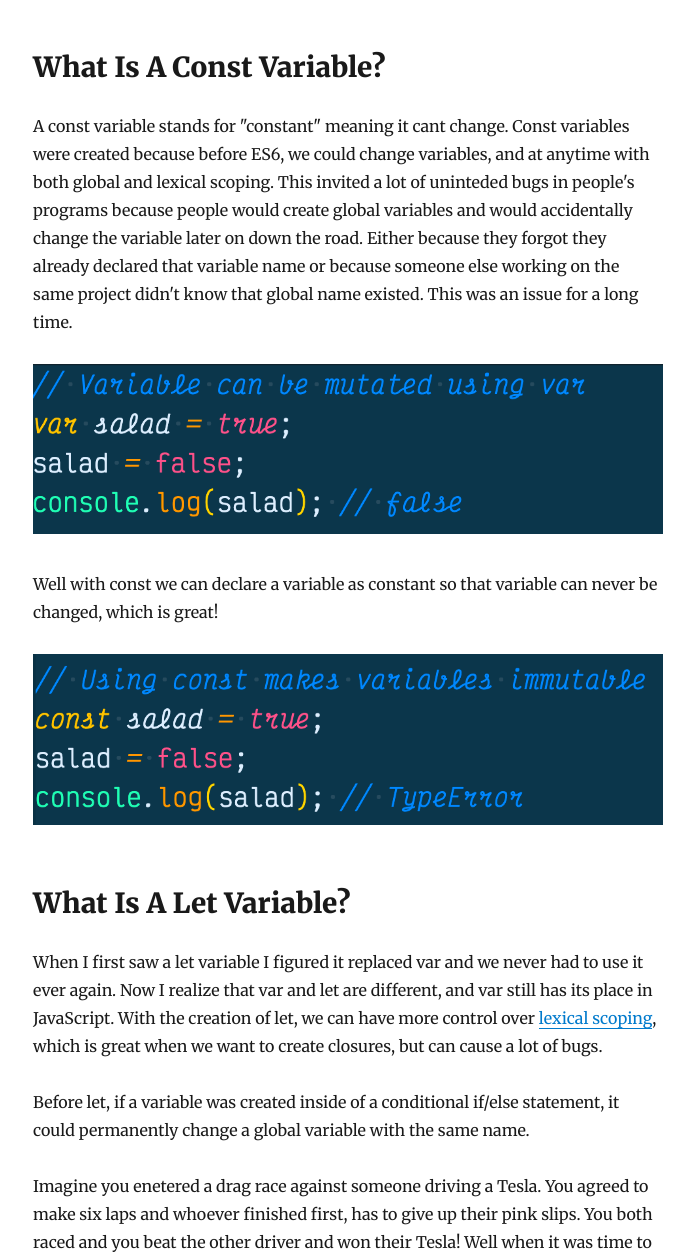
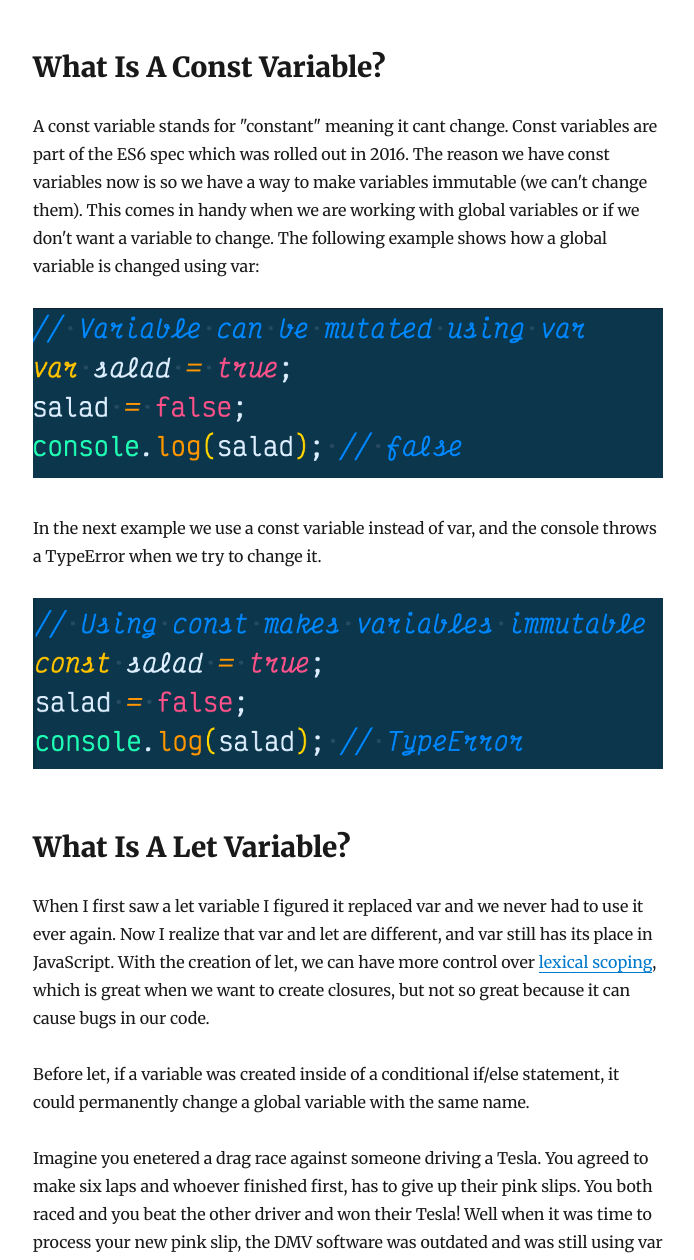
Before and after one commit to Bjg813/my-gatsby-blog, a Gatsby site: page /const-let/ in a window 1280 px wide. Shown: the part 438-1698 px from the top of the page, without its empty margins (292-986 px from the left). Built offline with nearby package versions, Linux system fonts and the light colour scheme; Gatsby itself is replaced by a stand-in of ours; some packages are replaced by stand-ins of ours.

Commit message:
update const content

```diff
--- a/content/blog/const-let/index.md
+++ b/content/blog/const-let/index.md
@@ -7,16 +7,16 @@ description: Learn When to Use Const Over When to Use Let Variables In ES6 JavaS
 If you are like me and found that when ES6 came out, you were scratching your head when you saw there were two new variable options, const and let. Since JavaScript is the first languauge I learned, I didn't know there were any other variables bindings out there except for var. If you had the same experience or are currently having this experience right now, please read on and learn the difference between const and let variables.
 
 ## What Is A Const Variable?
-A const variable stands for "constant" meaning it cant change. Const variables were created because before ES6, we could change variables, and at anytime with both global and lexical scoping. This invited a lot of uninteded bugs in people's programs because people would create global variables and would accidentally change the variable later on down the road. Either because they forgot they already declared that variable name or because someone else working on the same project didn't know that global name existed. This was an issue for a long time.
+A const variable stands for "constant" meaning it cant change. Const variables are part of the ES6 spec which was rolled out in 2016. The reason we have const variables now is so we have a way to make variables immutable (we can't change them). This comes in handy when we are working with global variables or if we don't want a variable to change. The following example shows how a global variable is changed using var:
 
 ![Using The Var Variable Is Mutated](./mutated-var.png)
 
-Well with const we can declare a variable as constant so that variable can never be changed, which is great!
+In the next example we use a const variable instead of var, and the console throws a TypeError when we try to change it.
 
 ![Using The Const Variable Makes It Immutable](./using-const.png)
 
 ## What Is A Let Variable?
-When I first saw a let variable I figured it replaced var and we never had to use it ever again. Now I realize that var and let are different, and var still has its place in JavaScript. With the creation of let, we can have more control over [lexical scoping](https://developer.mozilla.org/en-US/docs/Web/JavaScript/Closures), which is great when we want to create closures, but can cause a lot of bugs.
+When I first saw a let variable I figured it replaced var and we never had to use it ever again. Now I realize that var and let are different, and var still has its place in JavaScript. With the creation of let, we can have more control over [lexical scoping](https://developer.mozilla.org/en-US/docs/Web/JavaScript/Closures), which is great when we want to create closures, but not so great because it can cause bugs in our code.
 
 Before let, if a variable was created inside of a conditional if/else statement, it could permanently change a global variable with the same name.
 
```
